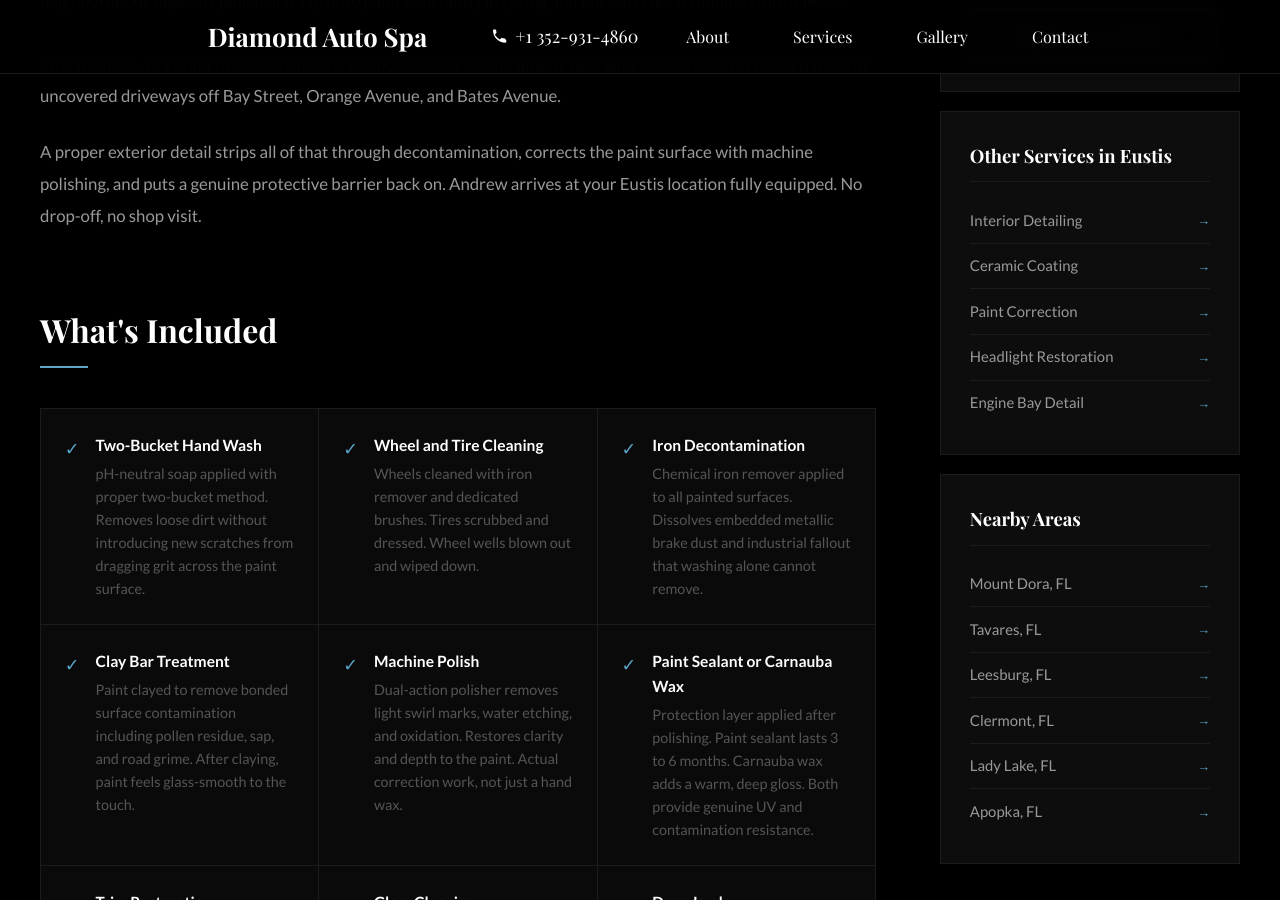
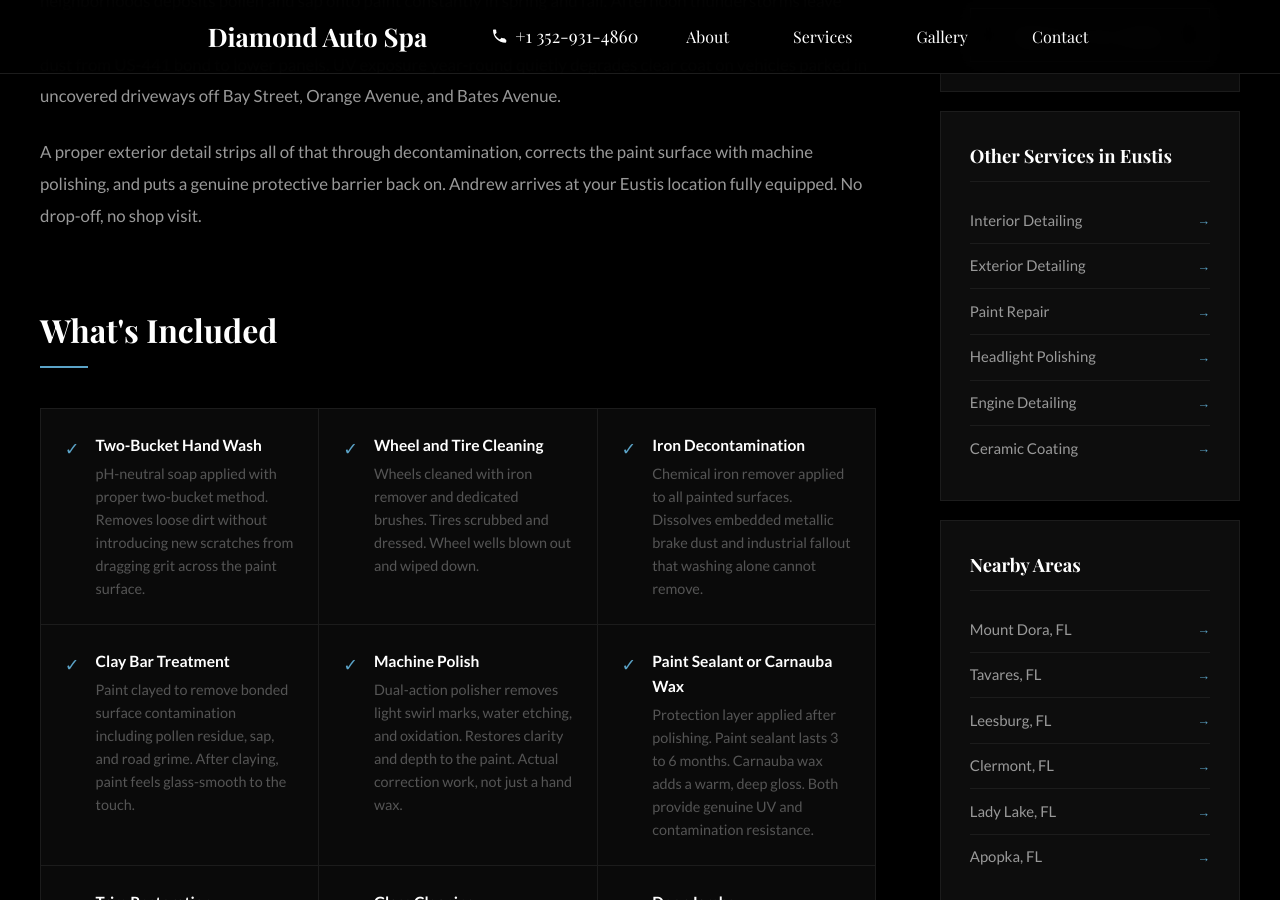
Before and after one commit to JamesBrownR/Diamond-Auto-Spa-Detailing, a Jekyll site: the page built from service-area/eustis-fl/exterior-detailing/index.html, in a window 1280 px wide and 900 px high, scrolled down 1049 px. Built offline with Jekyll 4.4.1, drawn with Linux system fonts in a browser that asks for light colours; some web fonts are replaced.

Commit message:
Update index.html

```diff
--- a/service-area/eustis-fl/exterior-detailing/index.html
+++ b/service-area/eustis-fl/exterior-detailing/index.html
@@ -331,13 +331,8 @@
 
         <div class="sidebar-card">
             <h3>Other Services in Eustis</h3>
-            <ul class="related-services-list">
-                <li><a href="/service-area/eustis-fl/interior-detailing/">Interior Detailing</a></li>
-                <li><a href="/service-area/eustis-fl/ceramic-coating/">Ceramic Coating</a></li>
-                <li><a href="/service-area/eustis-fl/paint-correction/">Paint Correction</a></li>
-                <li><a href="/service-area/eustis-fl/headlight-restoration/">Headlight Restoration</a></li>
-                <li><a href="/service-area/eustis-fl/engine-bay-detail/">Engine Bay Detail</a></li>
-            </ul>
+                        {% include services-list.html base_path="/service-area/eustis-fl/" %}
+
         </div>
 
         <div class="sidebar-card">
```
